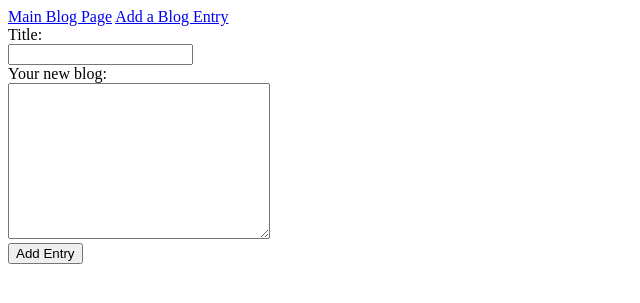
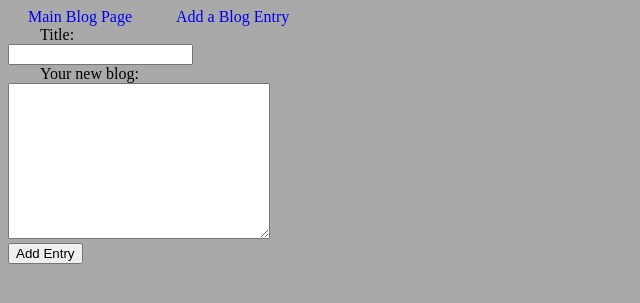
Before and after one commit to EricRogers17/blogz, a Flask app: page /newpost in a window 1280 px wide. Shown: the top 303 px of the page, without its empty margins (0-640 px from the left). Run offline with Flask 2, Linux system fonts and the light colour scheme.

Commit message:
Finished bonus missions to add css file and sorting displayed blogs

```diff
--- /dev/null
+++ b/static/css/styles.css
@@ -0,0 +1,17 @@
+body {
+	background-color: darkgrey;
+}
+nav a {
+	padding: 20px;
+	text-decoration: none;
+}
+h1 {
+	padding-left: 2em;
+}
+label {
+	display: block;
+	padding-left: 2em;
+}
+.error {
+	color: red;
+}
--- a/templates/base.html
+++ b/templates/base.html
@@ -2,17 +2,7 @@
 <html>
 	<head>
 		<title>{{title}}</title>
-		<style>
-			h1 {
-				padding-left: 2em;
-			}
-			label {
-				display: block;
-			}
-			.error {
-				color: red;
-			}
-		</style>
+		<link rel="stylesheet" href="{{ url_for('static', filename='css/styles.css') }}">
 	</head>
 <body>
 	<nav>
```
